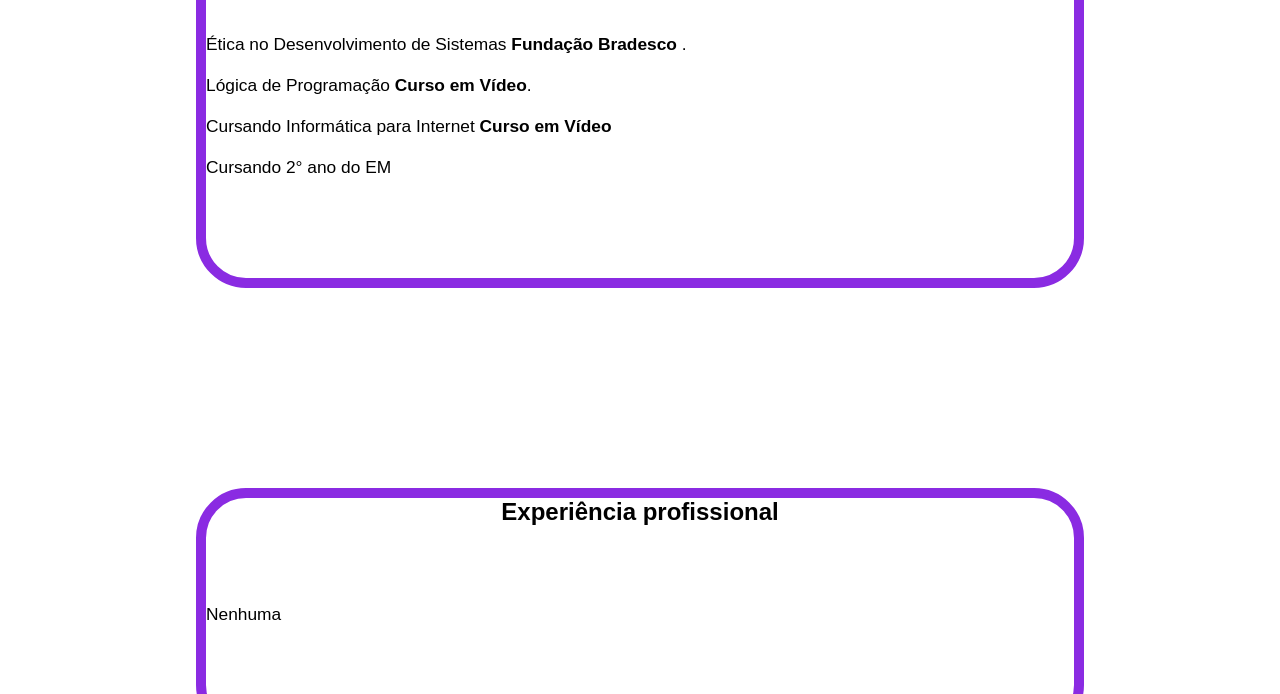
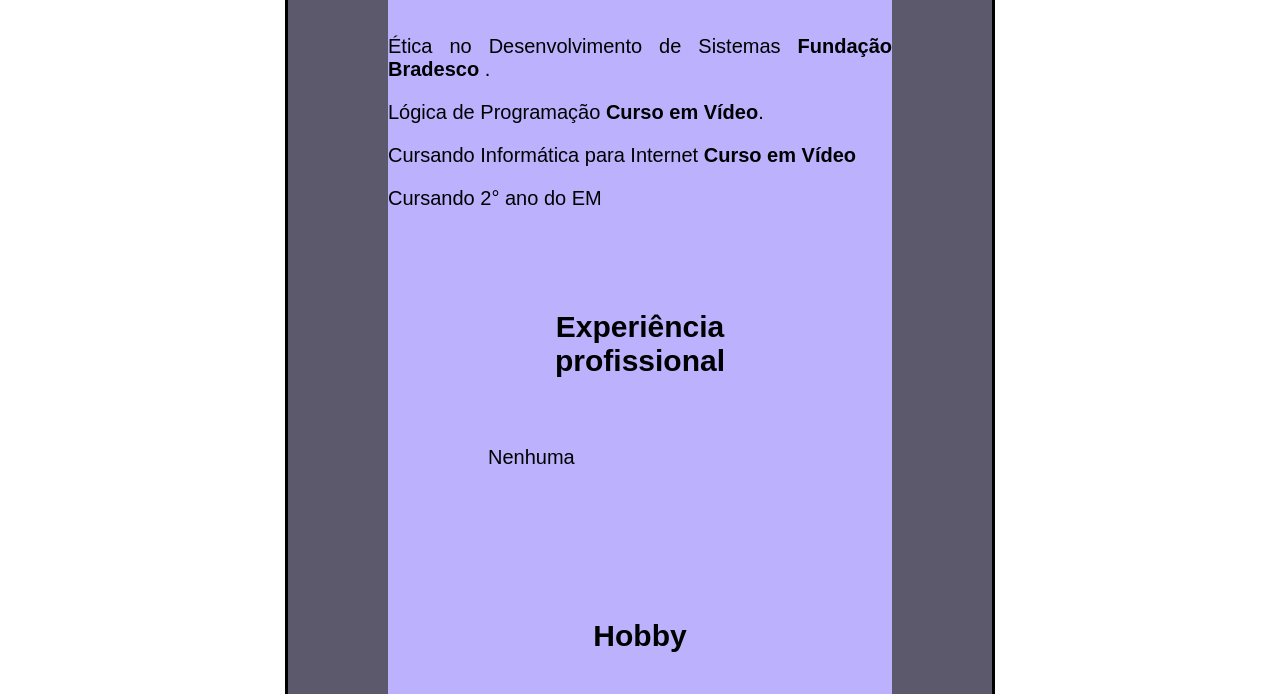
Before and after one commit to developerspro/curriculo1a, a plain HTML site: page CurriculoJoaoPedro/CurriculoJoao.html in a window 1280 px wide. Shown: the part 505-1199 px from the top of the page. Drawn offline with Linux system fonts and the light colour scheme.

Commit message:
Update V3.1

```diff
--- a/CurriculoJoaoPedro/JoaoPedro.css
+++ b/CurriculoJoaoPedro/JoaoPedro.css
@@ -4,7 +4,7 @@
 }
 body{
 
-    background-color: white
+    background-color: rgb(255, 255, 255)
 
 
 }
@@ -15,7 +15,7 @@ header{
     flex-flow: row wrap;
     justify-content: center;
     background-color: darkslateblue;
-    color: white;
+    color: rgb(255, 255, 255);
 }
 
 h1{
@@ -38,27 +38,32 @@ h2{
     color: black;
     text-align: center;
     font-family: Arial, Helvetica, sans-serif;
-    padding-bottom: 40px;
+    padding-bottom: 30px;
+    font-size: 30px;
 
 }
 P{
 
-    font-size: 13pt;
-    color: white;
+    font-size: 15pt;
+    color: rgb(255, 255, 255);
     font-family: Arial, Helvetica, sans-serif;
     padding-top: 20px;
     text-align: justify;
-    align-self: auto;
+
+
 
 
 }
 .container{
     display: flex;
     flex-flow: row wrap;
-    justify-content: center;
-
-    width:  85%;
+    justify-content: justify;
+    background-color: rgb(92, 89, 108);
+    width:  55%;
     margin: auto;
+    border-style: solid;
+    border-color: black;
+    border-radius: 10px;
 
 
 
@@ -70,13 +75,13 @@ P{
     flex:1 1 350px;
 
     margin: 100px;
-    text-align: inherit;
+    text-align: justify;
     border-width: 1px;
-    border-style: solid;
-    border-color: blueviolet;
-    padding-bottom: 100px;
-    border-radius: 50px;
-    border-width: 10px;
+    background-color: rgb(187, 177, 253);
+    padding-bottom: 50px;
+
+
+
 
 
 
@@ -92,4 +97,5 @@ p{
     color:  black;
 
 
+
 }
```
Also changed, not shown: CurriculoJoaoPedro/CurriculoJoao.html (+10 -3 lines).
